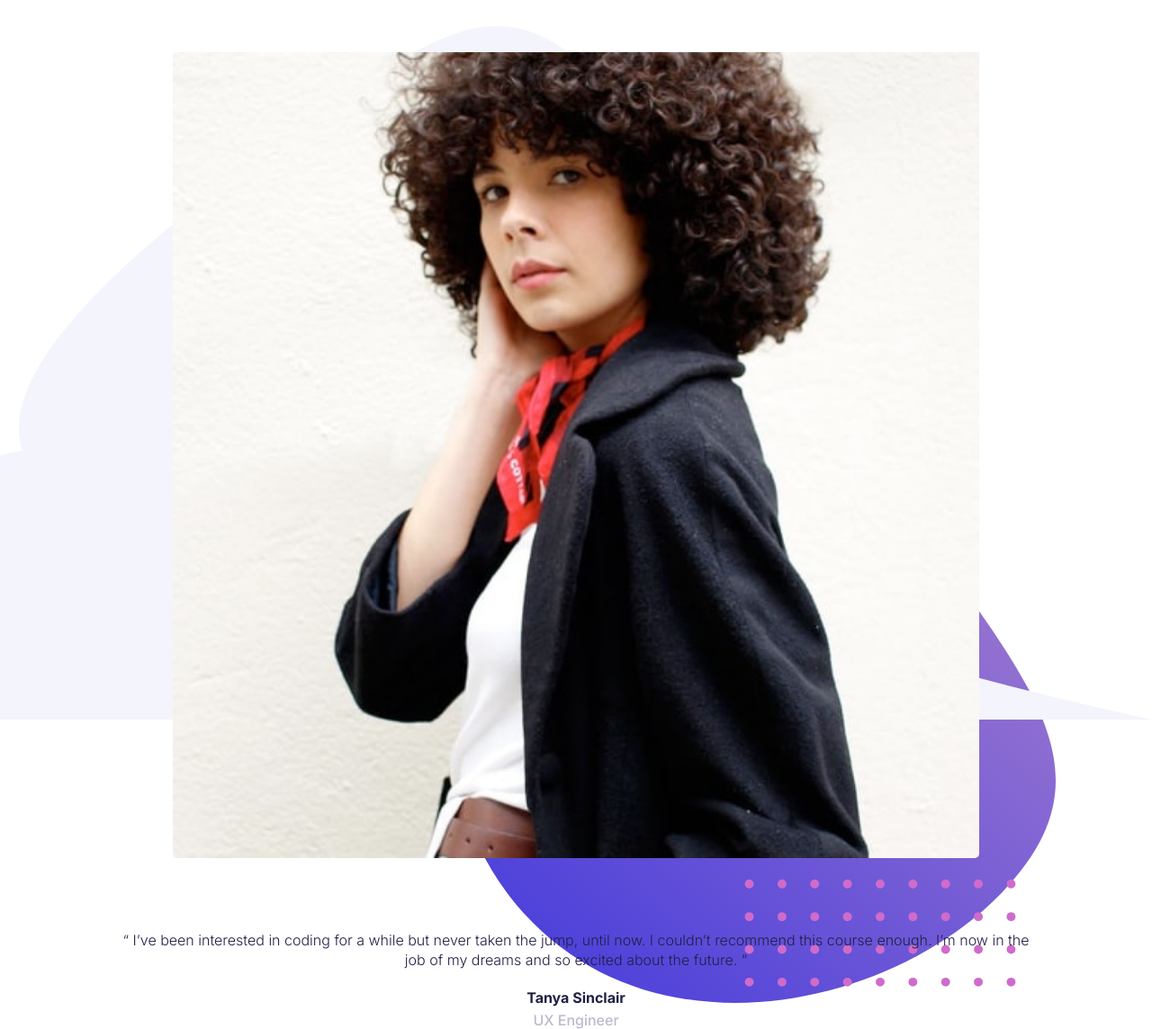
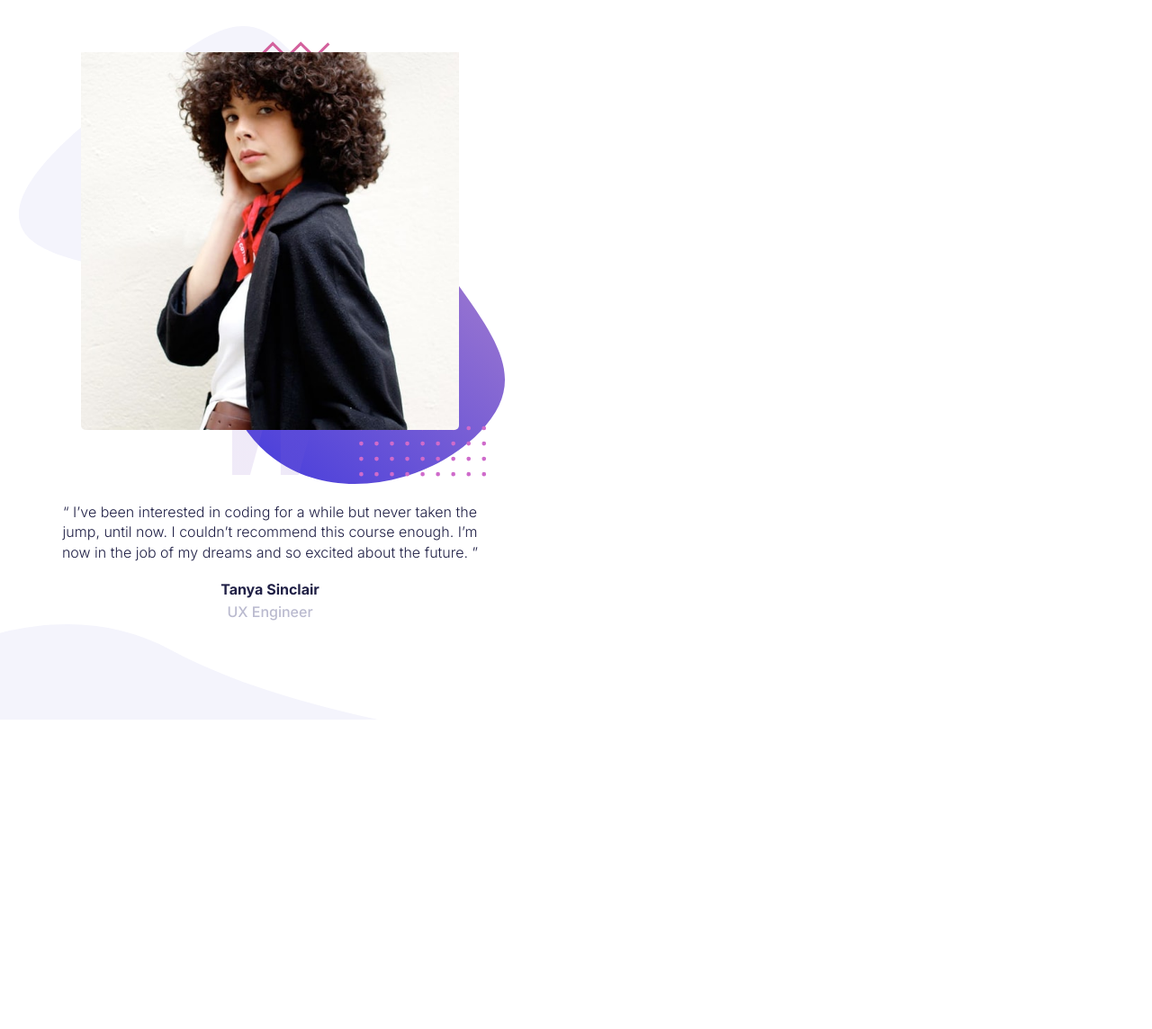
Before and after one commit to beafedev/testimonials-slider, a plain HTML site: page index.html in a window 1280 px wide. Shown: the whole page at 90% size. After the commit the page ends 800 px from the top, so only its background shows below. Drawn offline with Linux system fonts and the light colour scheme.

Commit message:
fixed min-max width

```diff
--- a/index.html
+++ b/index.html
@@ -14,16 +14,6 @@
 
     <title>Frontend Mentor | Coding Bootcamp Testimonials Slider</title>
 
-    <!-- Feel free to remove these styles or customise in your own stylesheet 👍 -->
-    <style>
-      .attribution {
-        font-size: 11px;
-        text-align: center;
-      }
-      .attribution a {
-        color: hsl(228, 45%, 44%);
-      }
-    </style>
     <link rel="preconnect" href="https://fonts.gstatic.com" />
     <link
       href="https://fonts.googleapis.com/css2?family=Inter:wght@300;500;700&display=swap"
@@ -69,12 +59,5 @@
         </div>
       </div>
     </div>
-
-    <div class="attribution">
-      Challenge by
-      <a href="https://www.frontendmentor.io?ref=challenge" target="_blank"
-        >Frontend Mentor</a
-      >. Coded by <a href="#">Your Name Here</a>.
-    </div>
   </body>
 </html>
--- a/style.css
+++ b/style.css
@@ -43,6 +43,8 @@ body {
 
 .app-container {
   width: 100%;
+  min-width: 320px;
+  max-width: 600px;
   height: 100vh;
   position: relative;
 }
@@ -60,13 +62,14 @@ img.bg-images:nth-of-type(1) {
 }
 
 img.bg-images:nth-of-type(2) {
-  top: 54%;
+  top: 56%;
   left: 43%;
-  width: 60px;
+  width: 16%;
 }
 
 img.bg-images:nth-of-type(3) {
   bottom: 0;
+  width: 70%;
 }
 
 .user-image img {
```
